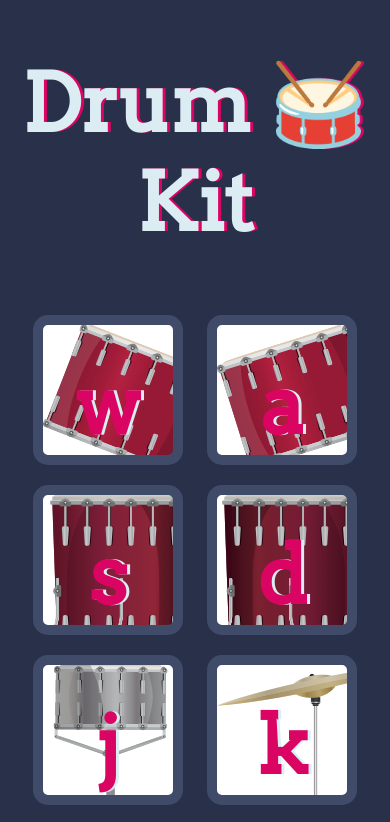
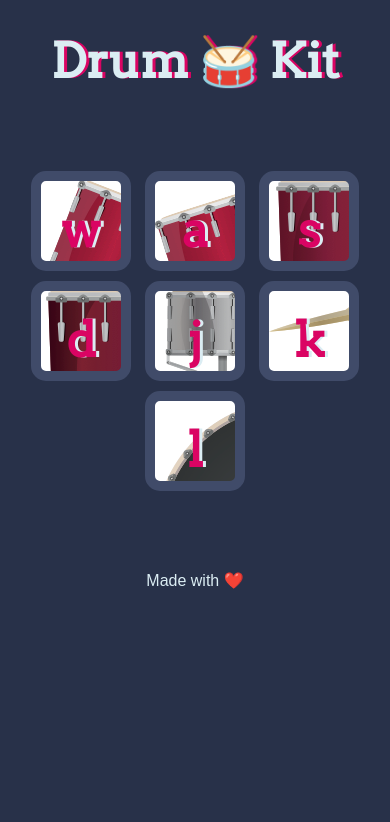
Before and after one commit to Ania58/Drum-Kit, a plain HTML site: page index.html in a window 390 px wide. Shown: the top 822 px of the page. Drawn offline with Linux system fonts and the light colour scheme.

Commit message:
Add media queries

```diff
--- a/styles.css
+++ b/styles.css
@@ -70,3 +70,38 @@ footer {
   margin: 10px;
   background-color: white;
 }
+
+@media (max-width: 768px) {
+  h1 {
+    font-size: 4rem;
+  }
+
+  .set {
+    margin: 15% auto;
+  }
+
+  .drum {
+    font-size: 4rem;
+    width: 120px;
+    height: 120px;
+    margin: 8px;
+  }
+}
+
+
+@media (max-width: 480px) {
+  h1 {
+    font-size: 3rem;
+  }
+
+  .set {
+    margin: 20% auto;
+  }
+
+  .drum {
+    font-size: 3rem;
+    width: 100px;
+    height: 100px;
+    margin: 5px;
+  }
+}
```
